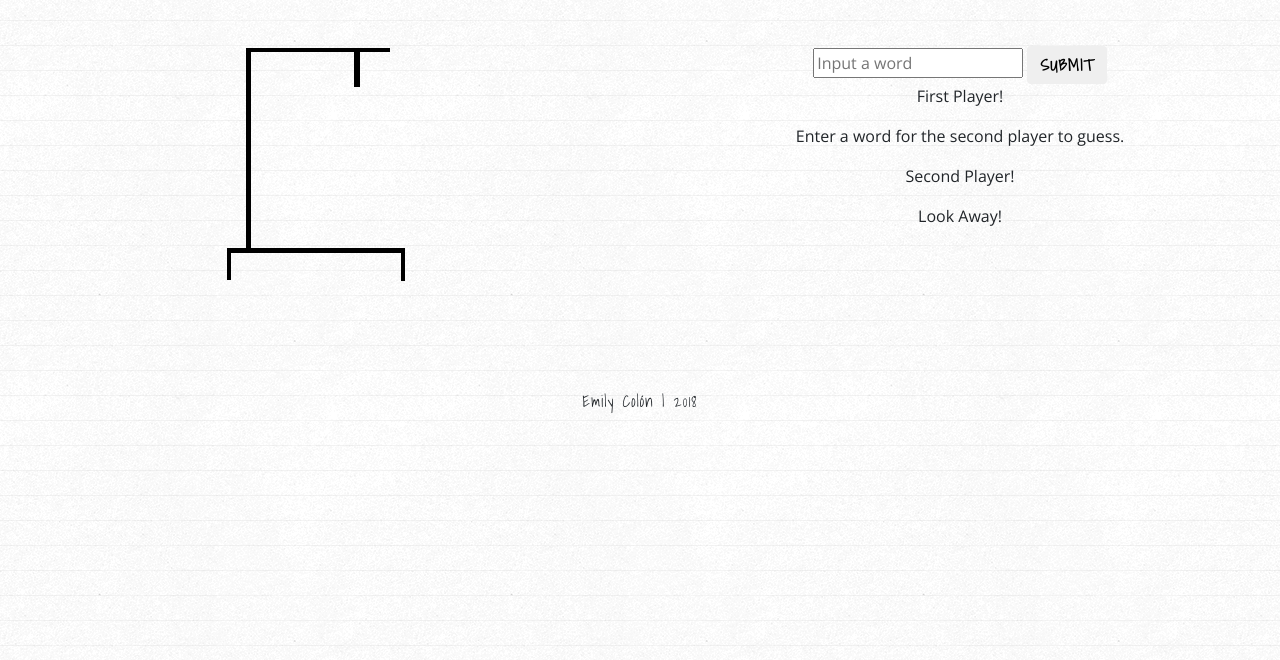
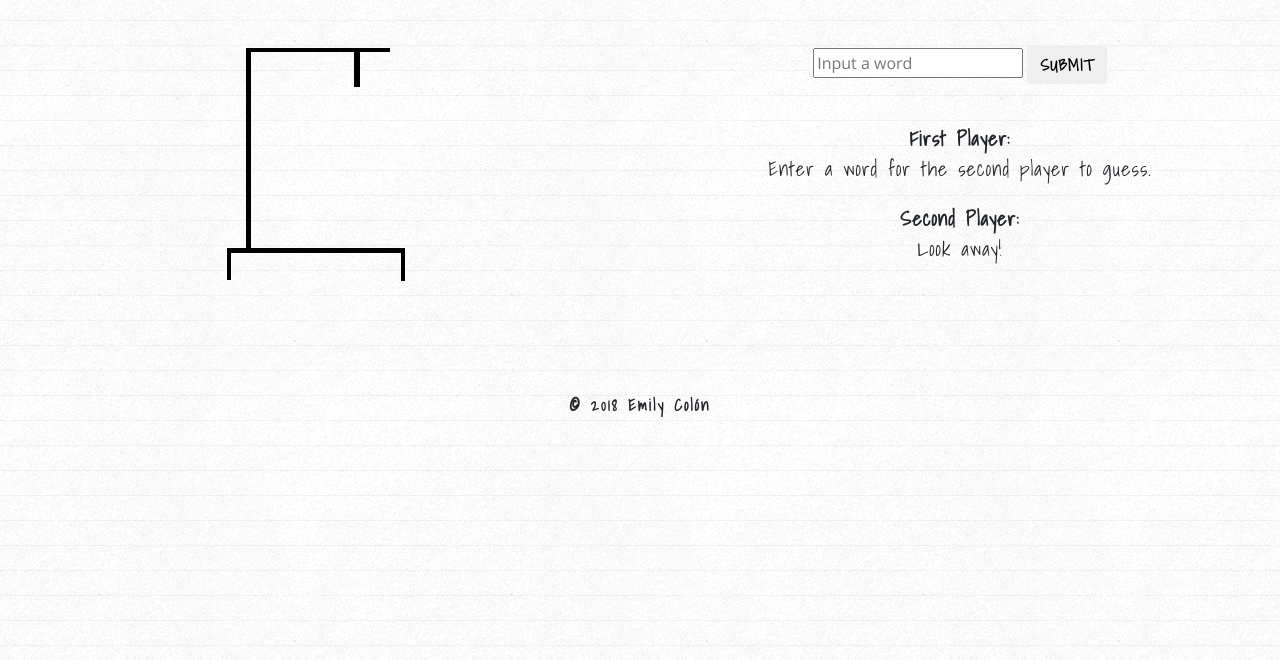
Before and after one commit to emilycolon/JavaScript-Hangman, a plain HTML site: page index.html in a window 1280 px wide. Shown: the part 140-800 px from the top of the page. Drawn offline with nearby package versions, Linux system fonts and the light colour scheme.

Commit message:
updated styling for in game/on screen instructions

```diff
--- a/index.html
+++ b/index.html
@@ -58,10 +58,10 @@
                 <div class="assigner col-6">
                     <input type="text" class="word" placeholder="Input a word">
                     <button class="button btn button-submit button-assigner btn-default">SUBMIT</button>
-                    <p class="">First Player!</p>
-                    <p>Enter a word for the second player to guess.</p>
-                    <p>Second Player!</p>
-                    <p>Look Away!</p>
+                    <p class="instructions one">First Player:</p>
+                    <p class="instructions two">Enter a word for the second player to guess.</p>
+                    <p class="instructions three">Second Player:</p>
+                    <p class="instructions four">Look away!</p>
                 </div>
 
 
@@ -75,7 +75,8 @@
 
         </main>
         <footer>
-            <p> Emily Colón | 2018 </p>
+            <p>
+                <strong>©</strong> 2018 Emily Colón </p>
         </footer>
         <script src="https://ajax.googleapis.com/ajax/libs/jquery/3.3.1/jquery.min.js"></script>
         <script src="script.js"></script>
--- a/style.css
+++ b/style.css
@@ -70,6 +70,24 @@ div {
     font-family: 'Open Sans', sans-serif;
 }
 
+.instructions {
+    font-family: 'Shadows Into Light', cursive;
+    letter-spacing: 1px;
+    font-size: 20px;
+}
+
+.one {
+    margin-top: 40px;
+    margin-bottom: 0px;
+    font-weight: bold;
+}
+
+.three {
+    margin-top: 20px;
+    font-weight: bold;
+    margin-bottom: 0px;
+}
+
 .word {
     margin-top: 30px;
 }
@@ -133,5 +151,10 @@ footer {
     padding-top: 10px;
     margin-bottom: 25px;
     font-size: 16px;
-    letter-spacing: 1px;
+    font-weight: bold;
+    letter-spacing: 2px;
 }
+
+strong {
+    font-size: 20px;
+}
```
Also changed, not shown: 1 other file.
